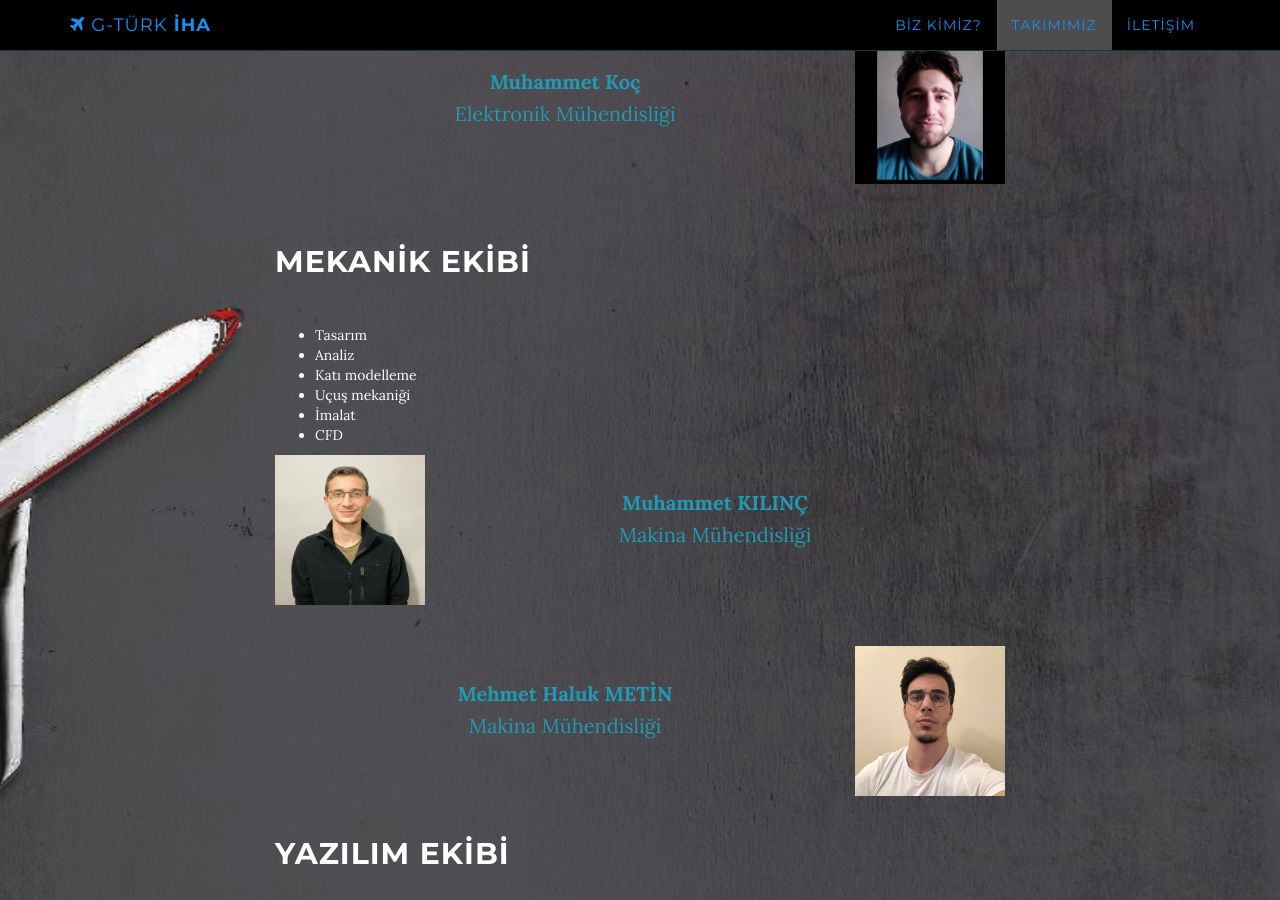
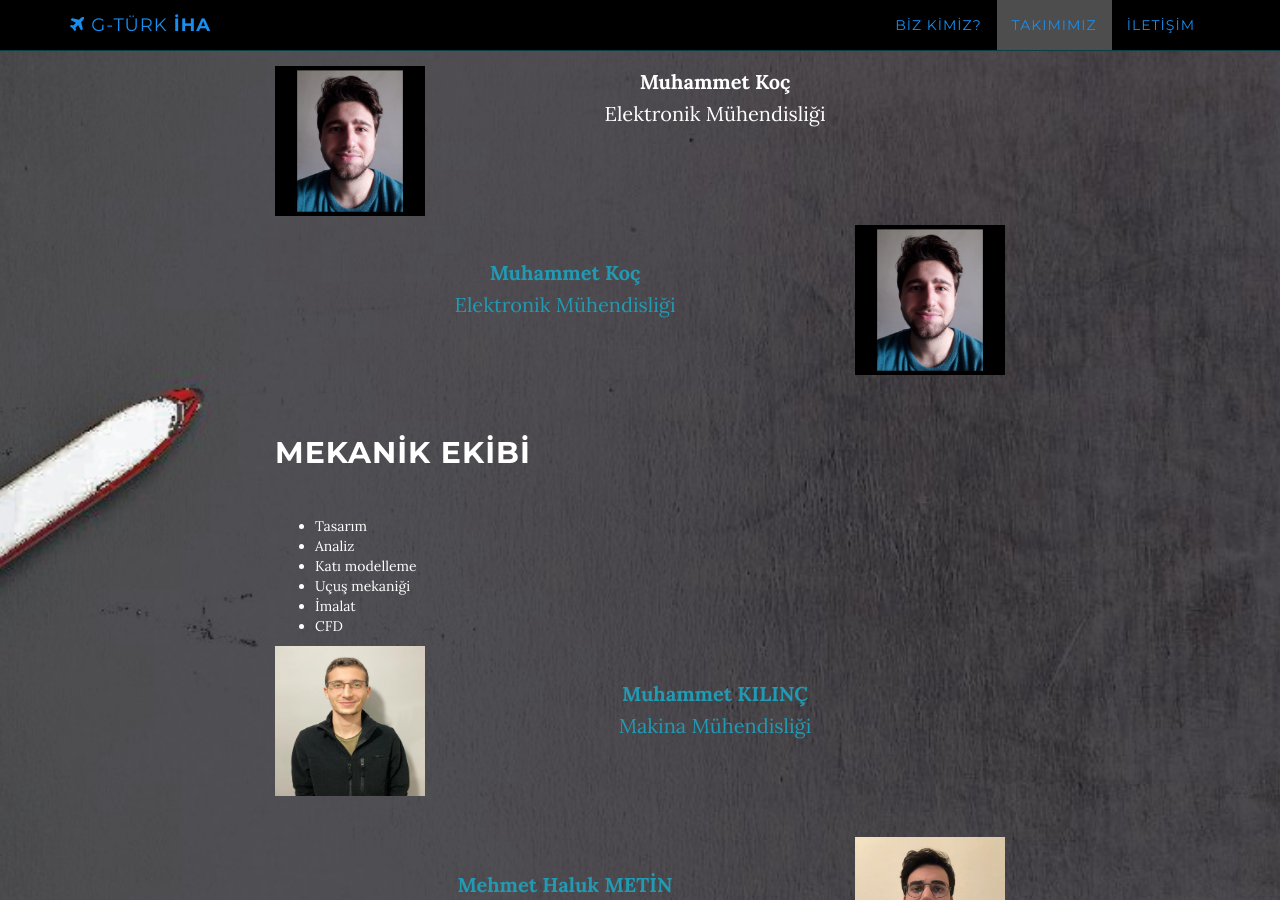
Before and after one commit to g-turk-iha/g-turk-iha, a Jekyll site: the page built from index.html, in a window 1280 px wide and 900 px high, scrolled down 2035 px. Built offline with Jekyll 4.4.1, drawn with Linux system fonts in a browser that asks for light colours.

Commit message:
Update team.html

```diff
--- a/_includes/team.html
+++ b/_includes/team.html
@@ -16,6 +16,16 @@
                     <img src="{{ site.baseurl }}/img/author.png" width="150px" height="150px" style="float: left;">
                     <p><br><strong>Muhammet Koç</strong><br> Elektronik Mühendisliği</p><br><br><br>
                 </a>
+                <p><br><a href="https://www.linkedin.com/in/muhammet-koc/">
+                        <img src="{{ site.baseurl }}/img/author.png" width="150px" height="150px"
+                            style="float: left;"></a><strong>Muhammet Koç</strong><br> Elektronik Mühendisliği </p>
+                <br><br><br>
+
+
+
+
+
+
                 <a href="{{ site.baseurl }}/img/author.png">
                     <img src="{{ site.baseurl }}/img/author.png" width="150px" height="150px" style="float: right;">
                     <p><br><strong>Muhammet Koç</strong><br> Elektronik Mühendisliği </p><br><br><br>
```
